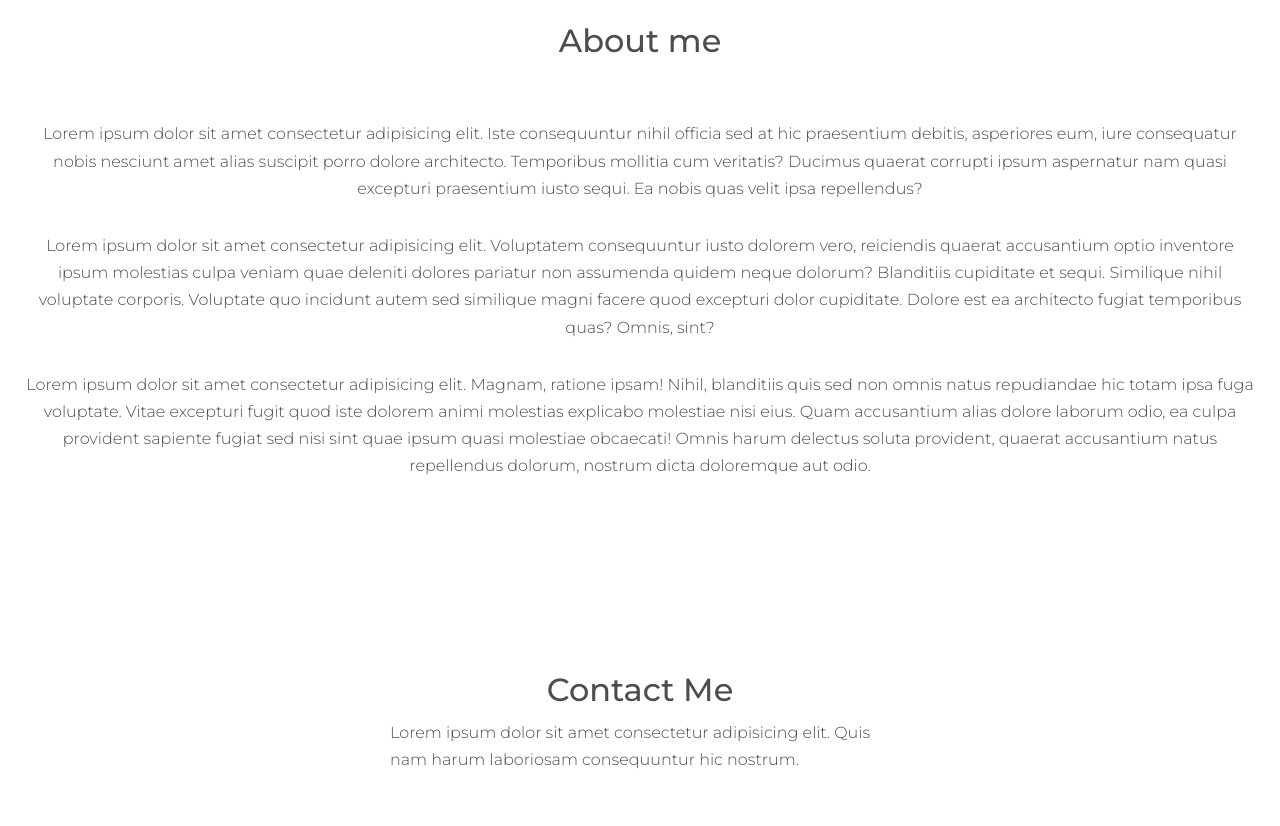
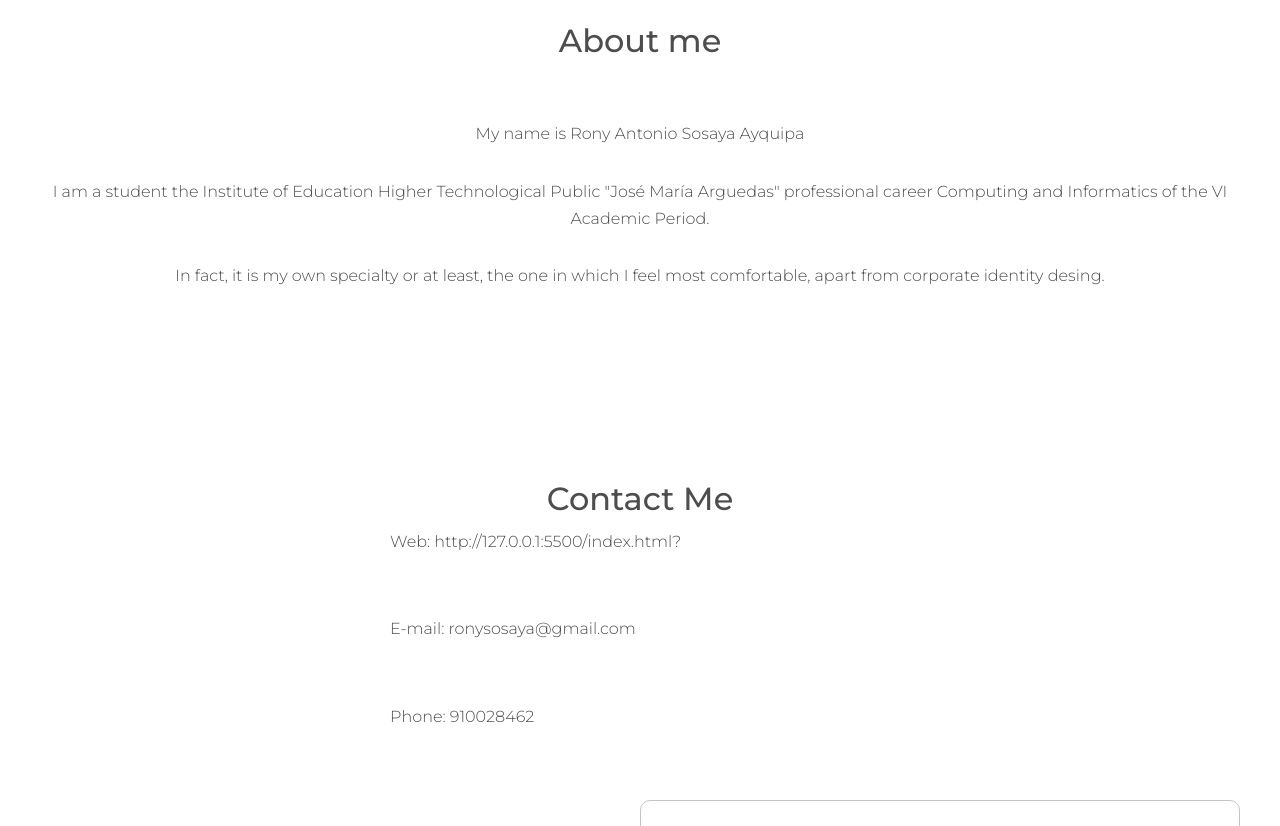
Before and after one commit to rony-sosaya/miPortafolio, a plain HTML site: page index.html in a window 1280 px wide. Shown: the part 1220-2046 px from the top of the page. Drawn offline with Linux system fonts and the light colour scheme.

Commit message:
clase de martes

```diff
--- a/index.html
+++ b/index.html
@@ -34,8 +34,8 @@
 								A Freelance<br /><span class="txt-orange">Web Developer</span>
 							</h1>
 							<p class="large">
-								Lorem ipsum, dolor sit amet consectetur adipisicing elit.
-								Repellendus eum nam quasi tempora. Laboriosam, dolores.
+								Always dedicating a lot of time to reviewing, learning new technologies
+								and learning about new developments in programming languages.
 							</p>
 							<a href="#portfolio" class="btn btn-round btn-dark"
 								>My Portfolio</a
@@ -51,10 +51,10 @@
 
 		<section id="portfolio">
 			<div class="container">
-				<h2>My Portfolio</h2>
+				<h2>Web developer</h2>
 				<p>
-					Lorem ipsum dolor sit amet consectetur adipisicing elit. Consequuntur,
-					cumque numquam. Nisi ab ratione dolore!
+					In fact, it is my own specialty or at least, the one in which i
+					feel most comfortable, apart from corporate identity desing.
 				</p>
 				<div class="portfolio-row">
 					<a href="#"><img src="/img/portfolio-1.jpg" alt="" /></a>
@@ -73,31 +73,16 @@
 			<div class="container">
 				<h2>About me</h2>
 				<p>
-					Lorem ipsum dolor sit amet consectetur adipisicing elit. Iste
-					consequuntur nihil officia sed at hic praesentium debitis, asperiores
-					eum, iure consequatur nobis nesciunt amet alias suscipit porro dolore
-					architecto. Temporibus mollitia cum veritatis? Ducimus quaerat
-					corrupti ipsum aspernatur nam quasi excepturi praesentium iusto sequi.
-					Ea nobis quas velit ipsa repellendus?
+					My name is Rony Antonio Sosaya Ayquipa
 				</p>
 				<p>
-					Lorem ipsum dolor sit amet consectetur adipisicing elit. Voluptatem
-					consequuntur iusto dolorem vero, reiciendis quaerat accusantium optio
-					inventore ipsum molestias culpa veniam quae deleniti dolores pariatur
-					non assumenda quidem neque dolorum? Blanditiis cupiditate et sequi.
-					Similique nihil voluptate corporis. Voluptate quo incidunt autem sed
-					similique magni facere quod excepturi dolor cupiditate. Dolore est ea
-					architecto fugiat temporibus quas? Omnis, sint?
+				    I am a student the Institute of Education Higher Technological Public
+					"José María Arguedas" professional career Computing and Informatics of the
+					VI Academic Period.
 				</p>
 				<p>
-					Lorem ipsum dolor sit amet consectetur adipisicing elit. Magnam,
-					ratione ipsam! Nihil, blanditiis quis sed non omnis natus repudiandae
-					hic totam ipsa fuga voluptate. Vitae excepturi fugit quod iste dolorem
-					animi molestias explicabo molestiae nisi eius. Quam accusantium alias
-					dolore laborum odio, ea culpa provident sapiente fugiat sed nisi sint
-					quae ipsum quasi molestiae obcaecati! Omnis harum delectus soluta
-					provident, quaerat accusantium natus repellendus dolorum, nostrum
-					dicta doloremque aut odio.
+					In fact, it is my own specialty or at least, the one in which I feel
+					most comfortable, apart from corporate identity desing.
 				</p>
 			</div>
 		</section>
@@ -106,8 +91,13 @@
 			<div class="container">
 				<h2>Contact Me</h2>
 				<p>
-					Lorem ipsum dolor sit amet consectetur adipisicing elit. Quis nam
-					harum laboriosam consequuntur hic nostrum.
+					Web:     http://127.0.0.1:5500/index.html?
+				</p>
+				<p>
+					E-mail:  ronysosaya@gmail.com
+				</p>
+				<p>
+					Phone:   910028462
 				</p>
 				<div class="contact-row">
 					<div class="contact-row-img">
@@ -144,10 +134,10 @@
 		<footer id="mainfooter">
 			<div class="container">
 				<a
-					href="https://twitter.com/irimaya?ref_src=twsrc%5Etfw"
+					href="https://twitter.com/rony_sosaya"
 					class="twitter-follow-button"
 					data-show-count="false"
-					>Follow @irimaya</a
+					>Follow @ronysosaya</a
 				>
 				<script
 					async
```
Also changed, not shown: img/mifoto.jpg (added), 1 other file.
